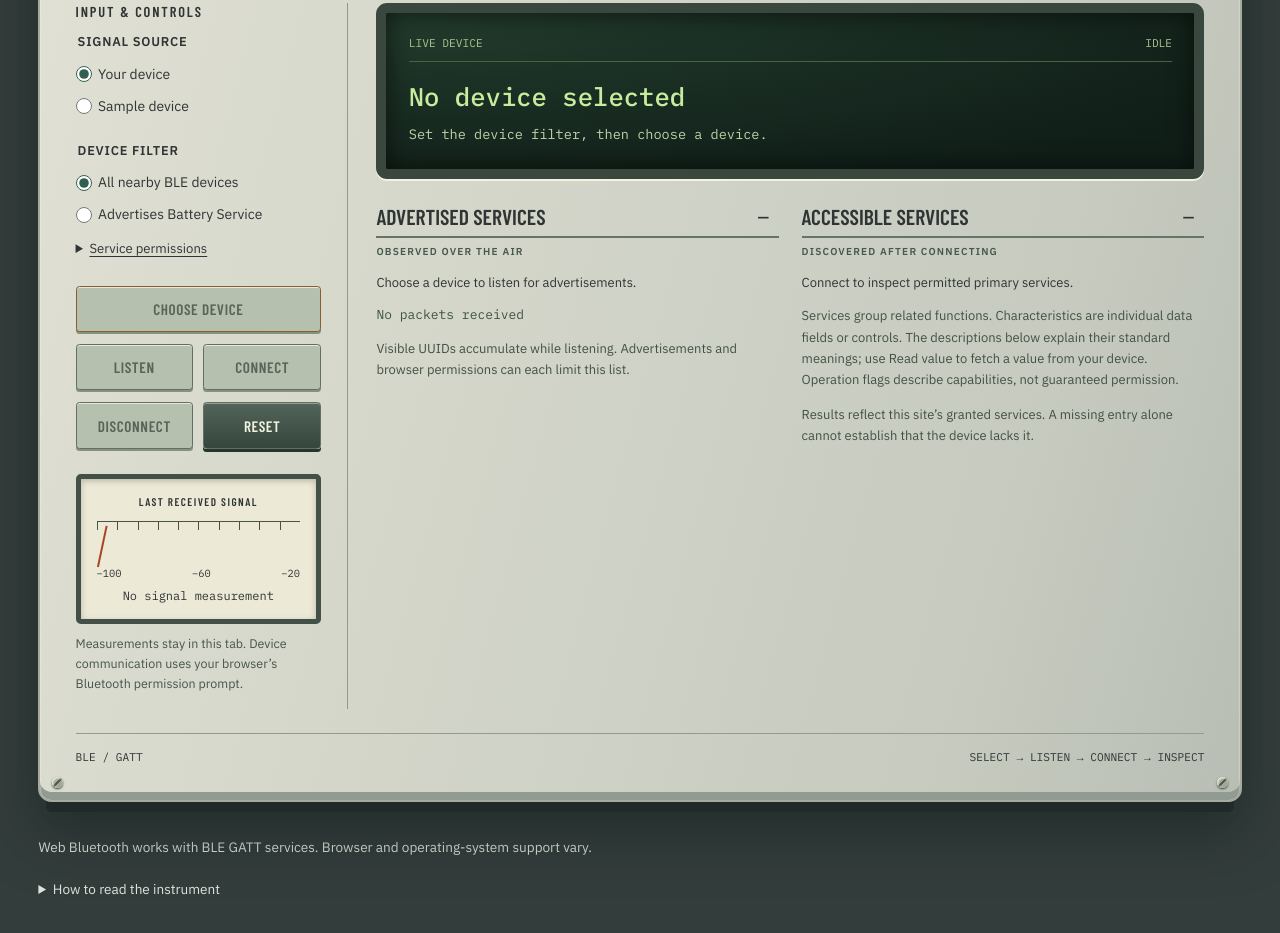
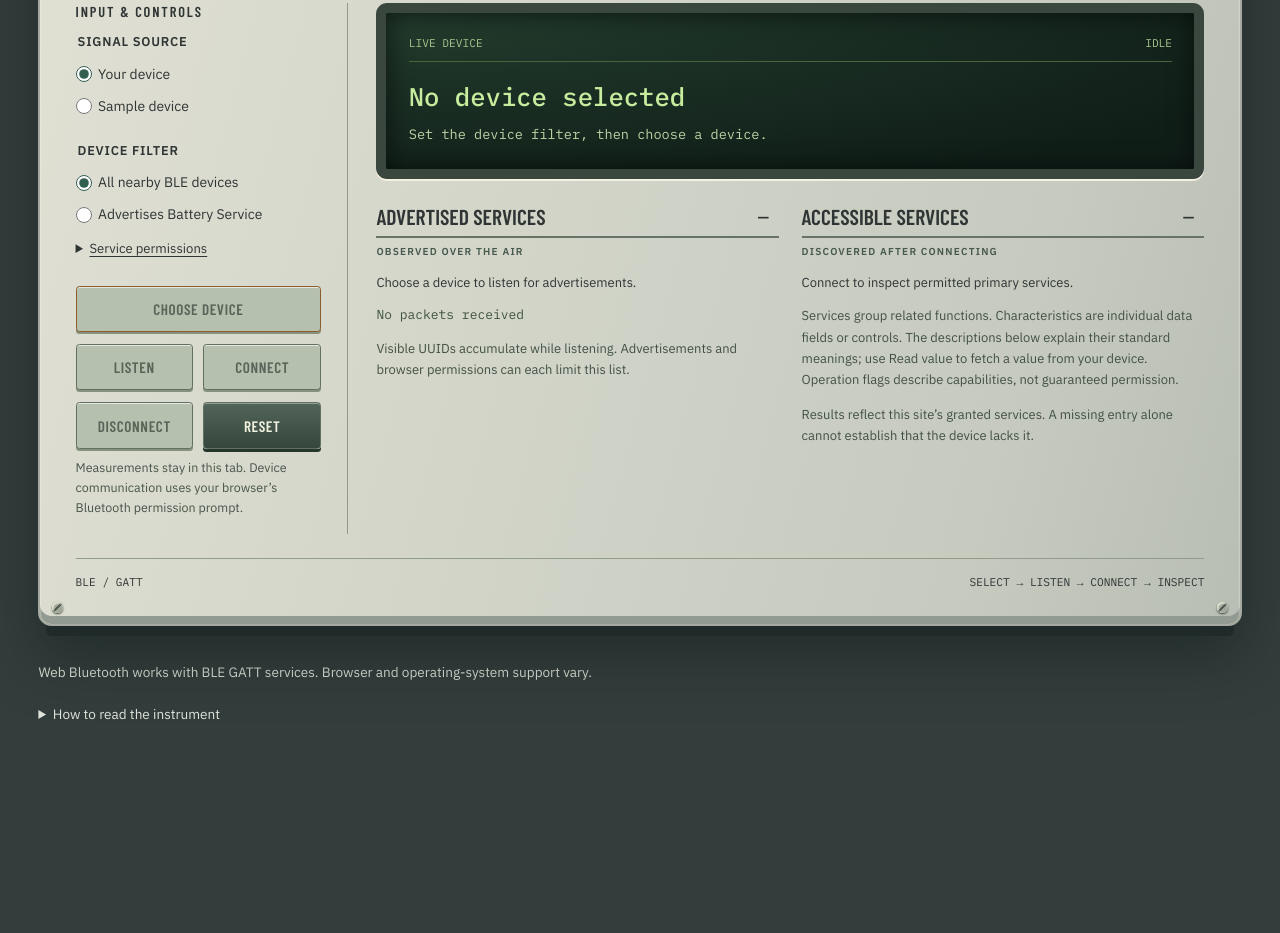
Before and after one commit to rdeprey/bluetooth-service-analyzer, a plain HTML site: page docs/index.html in a window 1280 px wide. Shown: the part 441-1374 px from the top of the page. After the commit the page ends 1221 px from the top, so only its background shows below. Drawn offline with nearby package versions, Linux system fonts and the light colour scheme.

Commit message:
Remove unused signal meter from analyzer

```diff
--- a/docs/app.mjs
+++ b/docs/app.mjs
@@ -40,8 +40,6 @@ function render(state) {
   el('advertised-count').textContent = state.packets ? String(state.advertised.length).padStart(2, '0') : '—';
   el('accessible-count').textContent = state.connection === 'Connected' && !state.busy ? String(state.accessible.length).padStart(2, '0') : '—';
   el('packets').textContent = state.packets ? state.packets + ' packets · last ' + state.lastSeen : 'No packets received';
-  el('rssi').textContent = state.rssi === null ? 'No signal measurement' : state.rssi + ' dBm';
-  el('needle').style.setProperty('--signal', state.rssi === null ? '0%' : Math.max(0, Math.min(100, (state.rssi + 100) / 80 * 100)) + '%');
   el('battery-value').textContent = state.battery === null ? '—' : state.battery + '%';
   el('session-note').textContent = sample ? 'Sample mode · generated readings' : 'Select → listen → connect → inspect';
 
--- a/docs/bluetooth.mjs
+++ b/docs/bluetooth.mjs
@@ -89,7 +89,7 @@ export class Analyzer {
     this.watchController = null;
     this.state = {
       name: 'No device selected', connection: 'Idle', busy: false,
-      advertised: [], accessible: [], packets: 0, rssi: null, lastSeen: null,
+      advertised: [], accessible: [], packets: 0, lastSeen: null,
       advertisementStatus: 'Choose a device to listen for advertisements.',
       serviceStatus: 'Connect to inspect permitted primary services.',
       message: 'Set the device filter, then choose a device.', requested: [],
@@ -167,7 +167,6 @@ export class Analyzer {
       for (const id of event.uuids || []) observed.add(uuid(id));
       this.state.advertised = [...observed];
       this.state.packets++;
-      this.state.rssi = Number.isFinite(event.rssi) ? event.rssi : null;
       this.state.lastSeen = new Date().toLocaleTimeString();
       this.state.advertisementStatus = observed.size
         ? 'Service UUIDs observed in advertisements during this session.'
--- a/docs/index.html
+++ b/docs/index.html
@@ -52,12 +52,6 @@
           <button type="button" id="disconnect" class="button" disabled>Disconnect</button>
           <button type="button" id="reset" class="button">Reset</button>
         </div>
-        <div class="meter">
-          <h3>Last received signal</h3>
-          <div class="scale" aria-hidden="true"><i id="needle"></i></div>
-          <div class="scale-labels" aria-hidden="true"><span>−100</span><span>−60</span><span>−20</span></div>
-          <p id="rssi">No advertisement yet</p>
-        </div>
         <p class="help privacy">Measurements stay in this tab. Device communication uses your browser’s Bluetooth permission prompt.</p>
       </section>
       <div class="readouts">
--- a/docs/sample.mjs
+++ b/docs/sample.mjs
@@ -49,7 +49,7 @@ export function sampleBluetooth() {
         const send = () => {
           if (signal.aborted) return;
           const event = new Event('advertisementreceived');
-          Object.assign(event, { uuids: permissions.has(uuid('180f')) ? [uuid('180f')] : [], rssi: -57 });
+          Object.assign(event, { uuids: permissions.has(uuid('180f')) ? [uuid('180f')] : [] });
           device.dispatchEvent(event);
         };
         send();
--- a/docs/style.css
+++ b/docs/style.css
@@ -26,7 +26,7 @@ h2, h3 { margin-top: 0; }
 .lamp { width: .65rem; height: .65rem; background: #b65a27; border-radius: 50%; border: 2px solid #713f26; box-shadow: 0 0 7px #dd7a3a77; }
 .instrument-body { display: grid; grid-template-columns: 17rem minmax(0, 1fr); gap: 1.8rem; padding-top: 1.5rem; }
 .controls { border-right: 1px solid #929a8f; padding-right: 1.6rem; }
-.controls h2, .meter h3 { font: 600 .9rem 'Barlow Condensed', sans-serif; text-transform: uppercase; letter-spacing: .13em; }
+.controls h2 { font: 600 .9rem 'Barlow Condensed', sans-serif; text-transform: uppercase; letter-spacing: .13em; }
 fieldset { padding: 0; border: 0; margin: 0 0 1.2rem; min-width: 0; }
 legend { font-size: .8rem; font-weight: 600; text-transform: uppercase; letter-spacing: .06em; margin-bottom: .4rem; }
 fieldset > div { display: flex; align-items: center; gap: .4rem; min-height: 2rem; }
@@ -48,12 +48,6 @@ textarea { width: 100%; max-width: 100%; font: .9rem 'IBM Plex Mono', monospace;
 .primary:hover:enabled { background: #dfaa68; }
 .button-pair { display: grid; grid-template-columns: 1fr 1fr; gap: .65rem; margin-top: .75rem; }
 :focus-visible { outline: 3px solid #a04416; outline-offset: 4px; }
-.meter { margin-top: 1.6rem; padding: 1rem; background: #ede9d7; border: 5px solid #435047; border-radius: .3rem; box-shadow: inset 0 2px 6px #4d534855; }
-.meter h3 { font-size: .7rem; margin-bottom: .8rem; text-align: center; }
-.scale { height: 2.8rem; position: relative; border-top: 1px solid #465448; background: repeating-linear-gradient(90deg, #465448 0 1px, transparent 1px 10%); background-size: 100% .5rem; background-repeat: no-repeat; }
-.scale i { position: absolute; left: var(--signal, 0%); top: .2rem; height: 2.6rem; width: 2px; background: #a74625; transform: rotate(12deg); transform-origin: bottom; transition: left .4s ease; }
-.scale-labels { display: flex; justify-content: space-between; font: .65rem 'IBM Plex Mono', monospace; }
-.meter p { margin: .5rem 0 0; font: .75rem 'IBM Plex Mono', monospace; text-align: center; }
 .display { background: radial-gradient(ellipse at top left, #233c2d, #101e18 85%); border: .65rem solid #3a473f; border-radius: .7rem; padding: 1.4rem; color: #c7ec9e; box-shadow: inset 0 0 25px #0009, 0 2px #f4f1e1; min-height: 11rem; }
 .display-top { display: flex; justify-content: space-between; gap: 1rem; font: .7rem 'IBM Plex Mono', monospace; text-transform: uppercase; color: #a8c48e; padding-bottom: .7rem; border-bottom: 1px solid #48643f; }
 .display h2 { font: 500 clamp(1.25rem, 2vw, 1.8rem) 'IBM Plex Mono', monospace; margin: 1.1rem 0 .7rem; overflow-wrap: anywhere; }
@@ -98,12 +92,11 @@ code { display: block; font: .65rem/1.6 'IBM Plex Mono', monospace; overflow-wra
   .faceplate { align-items: start; flex-direction: column; }
   .instrument-body { grid-template-columns: 1fr; }
   .controls { border: 0; padding: 0; }
-  .meter, .privacy { display: none; }
+  .privacy { display: none; }
   .readouts { min-width: 0; }
   .instrument-footer { flex-direction: column; }
   .page-header { font-size: .75rem; }
 }
-@media (prefers-reduced-motion: reduce) { .scale i { transition: none; } }
 
 [hidden] { display: none !important; }
 .browser-notice { margin-top: 1.4rem; padding: 1rem 1.2rem; border: 1px solid #89978a; border-left: 5px solid #46644d; background: #e4e8dc; }
```
